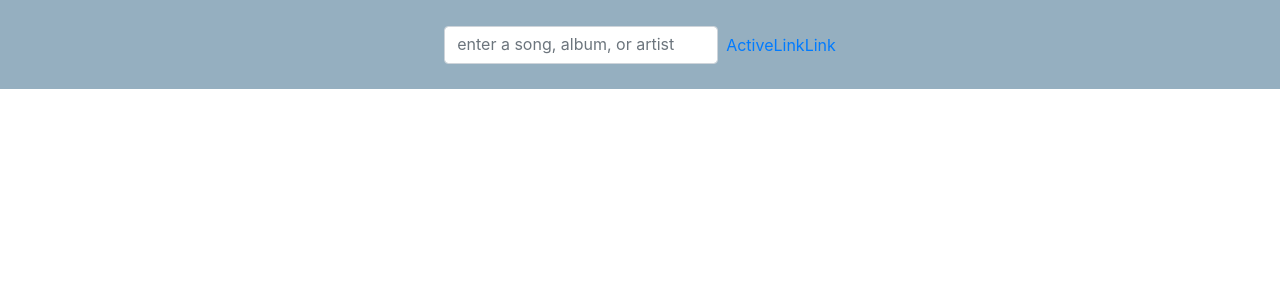
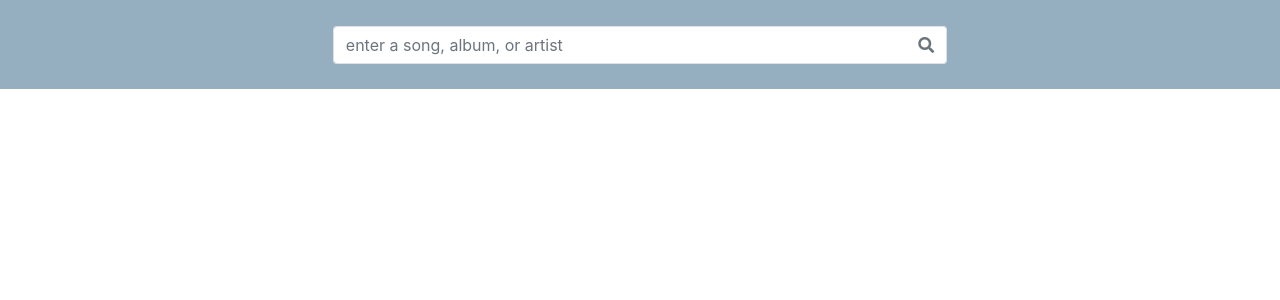
Before and after one commit to erichunzeker/gus, a Flask app: page / in a window 1280 px wide. Shown: the top 300 px of the page. Run offline with Flask 2, Linux system fonts and the light colour scheme; some libraries are stand-ins or nearby versions.

Commit message:
looks better. need to fix results display

```diff
--- a/static/home.css
+++ b/static/home.css
@@ -1,22 +1,13 @@
-.form-group {
-    padding-left: 20px;
-    padding-right: 20px;
-    padding-top: 20px;
-    text-align: center;
-
-}
-
-#inputMusic {
-    display: inline-block;
-}
-
 #inputMusicNav {
     background-color: #95afc0;
     padding: 2%;
 }
 
+#navbar5 {
+    justify-content: center;
+}
+
 .form-inline {
-
     width: 100%;
     display: flex;
     justify-content: center;
@@ -26,30 +17,6 @@
     padding-top:2%;
 }
 
-.search-input {
-    padding-top: 2%;
-    width: 100%;
-    display: flex;
-    justify-content: center;
-}
-.search-input #search{
-    width: 100%;
-}
-
-.form-inline #result{
-    width: 100%;
-    display: flex;
-    justify-content: center;
-}
-
-.list-group {
-    padding-top: 2%;
-    padding-bottom: 2%;
-    width: 100%;
-    display: flex;
-    justify-content: center;
-}
-
 .list-group #test {
     width: 30%;
     background-color: #95afc0;
@@ -57,15 +24,12 @@
 
 }
 
-.list-group-item {
 
-
-}
 .list-group img {
     width: 20%;
     float: left;
 }
 
 #img {
-    border-style: solid;
+    border-radius: 5px;
 }
--- a/templates/home.html
+++ b/templates/home.html
@@ -2,30 +2,36 @@
 {% block content %}
 
 
-<nav class="navbar navbar-fixed-top navbar-light" id="inputMusicNav">
+<!--
+<div class="container">
+    <div class="row">
+        <div class="col-md-12">
+            <form action="{{ url_for('homepage') }}" method="post">
+                <div class="input-group">
+                    <input type="text" name="name" id="search" value="test" placeholder="enter a song, album, or artist" class="form-control">
+                </div>
+            </form>
+        </div>
+    </div>
+</div>-->
 
-    <form action="{{ url_for('homepage') }}" method="post" class="form-inline" id="searchform">
-        <div id="searchbar">
-            <input class="form-control mr-sm-2 search-input" type="search" placeholder="enter a song, album, or artist" name="name" id="search">
-        </div>
-        <div id="musicType">
-            <ul class="nav nav-pills">
-                <li class="active">
-                    <a data-toggle="tab" href="#" id="menu_text">Active</a>
-                </li>
-                <li class="nav-item">
-                    <a data-toggle="tab" href="#" id="menu_text2">Link</a>
-                </li>
-                <li class="nav-item">
-                    <a data-toggle="tab" href="#" id="menu_text3">Link</a>
-                </li>
+<nav class="navbar navbar-expand-md navbar-light bg-faded" id="inputMusicNav">
+    <div class="navbar-collapse collapse" id="navbar5">
+        <form class="mx-2 my-auto d-inline w-50" action="{{ url_for('homepage') }}" method="post">
+            <div class="input-group">
+                <input type="text" name="name" class="form-control border border-right-0" placeholder="enter a song, album, or artist">
+                <span class="input-group-append">
+                <button class="btn btn-outline-secondary border border-left-0" style="background-color: white" type="button">
+                    <i class="fa fa-search"></i>
+                </button>
+              </span>
+            </div>
+        </form>
+    </div>
+</nav>
 
-            </ul>
 
-        </div>
 
-    </form>
-</nav>
 <div class="result-container">
 
     <div class="list-group">
--- a/templates/layout.html
+++ b/templates/layout.html
@@ -1,64 +1,3 @@
-<!--<!DOCTYPE html>
-<html lang="en">
-<head>
-    <meta charset="UTF-8">
-    <link rel="stylesheet" type="text/css" href="{{ url_for('static', filename='home.css') }}">
-    <link rel="stylesheet" href="https://stackpath.bootstrapcdn.com/bootstrap/4.3.1/css/bootstrap.min.css" integrity="sha384-ggOyR0iXCbMQv3Xipma34MD+dH/1fQ784/j6cY/iJTQUOhcWr7x9JvoRxT2MZw1T" crossorigin="anonymous">    <script src="https://code.jquery.com/jquery-3.3.1.slim.min.js" integrity="sha384-q8i/X+965DzO0rT7abK41JStQIAqVgRVzpbzo5smXKp4YfRvH+8abtTE1Pi6jizo" crossorigin="anonymous"></script>
-    <script src="https://cdnjs.cloudflare.com/ajax/libs/popper.js/1.14.7/umd/popper.min.js" integrity="sha384-UO2eT0CpHqdSJQ6hJty5KVphtPhzWj9WO1clHTMGa3JDZwrnQq4sF86dIHNDz0W1" crossorigin="anonymous"></script>
-    <script src="https://stackpath.bootstrapcdn.com/bootstrap/4.3.1/js/bootstrap.min.js" integrity="sha384-JjSmVgyd0p3pXB1rRibZUAYoIIy6OrQ6VrjIEaFf/nJGzIxFDsf4x0xIM+B07jRM" crossorigin="anonymous"></script>
-    <title>GUS</title>
-</head>
-<body>
-
-<nav class="navbar navbar-fixed-top navbar-light" id="inputMusicNav">
-
-    <form class="form-inline">
-        <div id="searchbar">
-            <input class="form-control mr-sm-2 search-input" type="search" placeholder="enter a song, album, or artist" name="search" id="search">
-        </div>
-        <div id="musicType">
-            <ul class="nav nav-pills">
-                <li class="nav-item">
-                    <a class="nav-link active" href="#">Active</a>
-                </li>
-                <li class="nav-item">
-                    <a class="nav-link" href="#">Link</a>
-                </li>
-                <li class="nav-item">
-                    <a class="nav-link" href="#">Link</a>
-                </li>
-            </ul>
-
-        </div>
-
-    </form>
-</nav>
-
-
-<div class="result-container">
-
-    <div class="list-group">
-
-        <form class="form-inline">
-            <a href="#" class="list-group-item list-group-item-action list-group-item-primary" id="test">
-                <p>song name</p>
-                <br>
-                <p>artist</p>
-            </a>
-        </form>
-        <form class="form-inline">
-            <a href="#" class="list-group-item list-group-item-action list-group-item-primary" id="test2">
-                <p>song name</p>
-                <br>
-                <p>artist</p>
-            </a>
-        </form>
-    </div>
-</div>
-
-</body>
-</html>-->
-
 <!doctype html>
 <html lang="en">
 <head>
@@ -69,6 +8,7 @@
     <!-- Bootstrap CSS -->
     <link rel="stylesheet" href="https://stackpath.bootstrapcdn.com/bootstrap/4.3.1/css/bootstrap.min.css" integrity="sha384-ggOyR0iXCbMQv3Xipma34MD+dH/1fQ784/j6cY/iJTQUOhcWr7x9JvoRxT2MZw1T" crossorigin="anonymous">
     <link rel="stylesheet" type="text/css" href="{{ url_for('static', filename='home.css') }}">
+    <link rel="stylesheet" href="https://use.fontawesome.com/releases/v5.1.0/css/all.css" integrity="sha384-lKuwvrZot6UHsBSfcMvOkWwlCMgc0TaWr+30HWe3a4ltaBwTZhyTEggF5tJv8tbt" crossorigin="anonymous">
 
     <title>GUS</title>
 </head>
```
